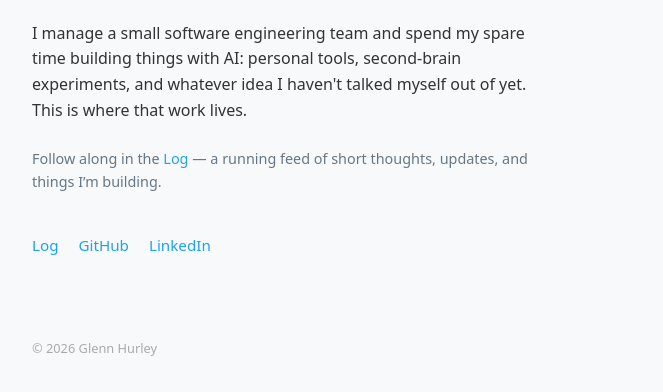
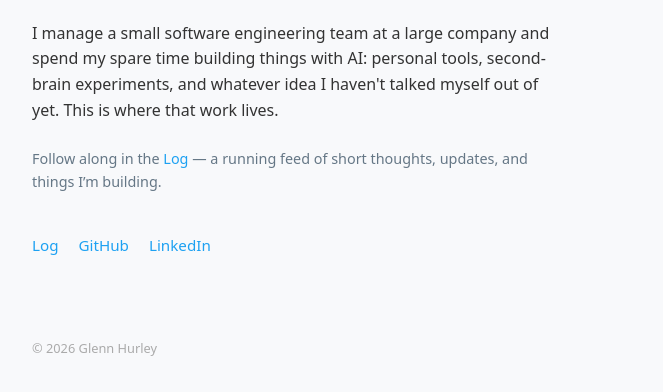
Before and after one commit to gmhurley/glennhurley.com, a plain HTML site: page docs/index.html in a window 1280 px wide. Shown: the part 202-594 px from the top of the page, without its empty margins (308-971 px from the left). Drawn offline with Linux system fonts and the light colour scheme.

Commit message:
Clarify team size context in homepage bio
Co-Authored-By: Claude Sonnet 4.6 <noreply@anthropic.com>

```diff
--- a/docs/index.html
+++ b/docs/index.html
@@ -38,7 +38,7 @@
     </div>
 
     <p>
-      I manage a small software engineering team and spend my spare time building things with AI:
+      I manage a small software engineering team at a large company and spend my spare time building things with AI:
       personal tools, second-brain experiments, and whatever idea I haven't talked myself out of yet.
       This is where that work lives.
     </p>
```
